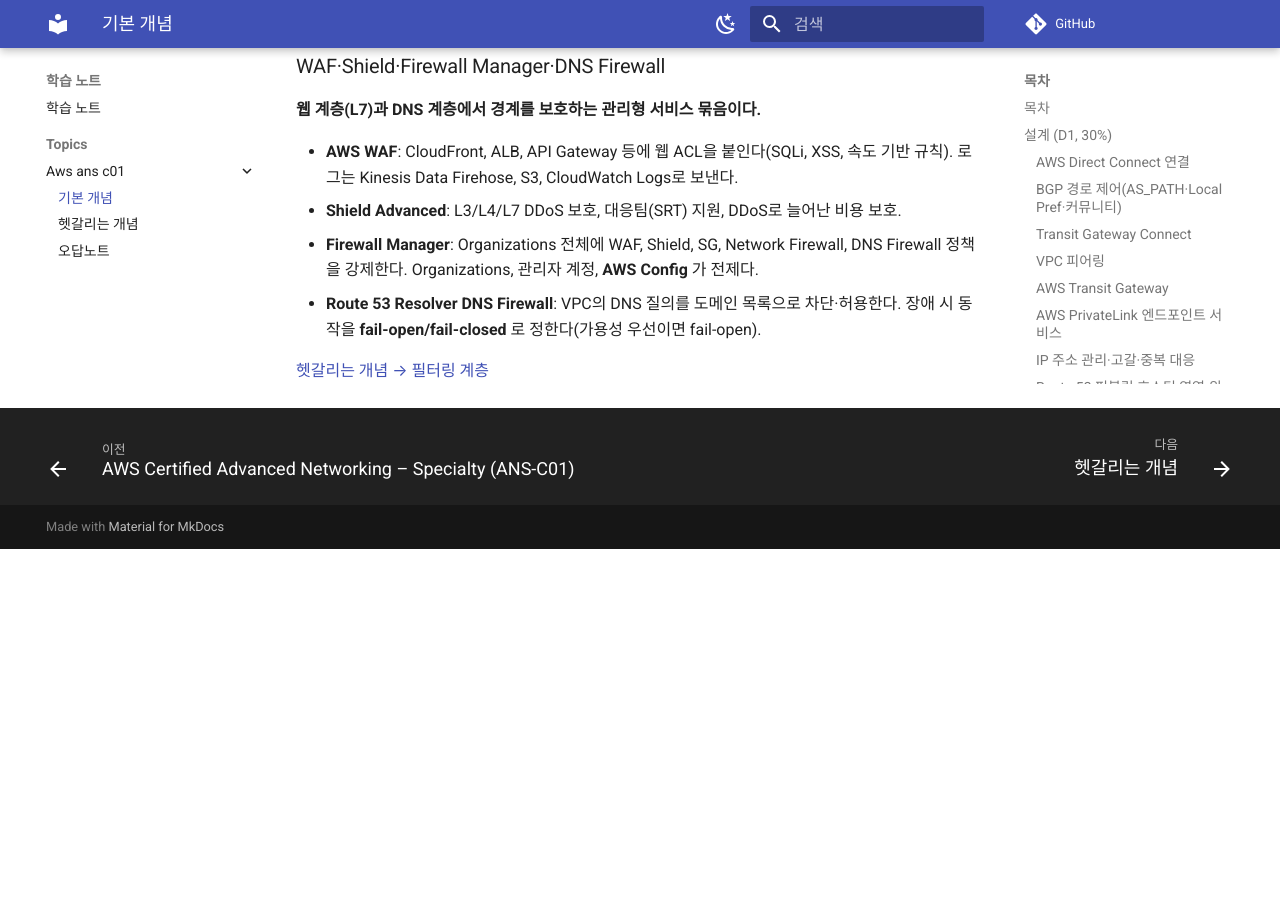
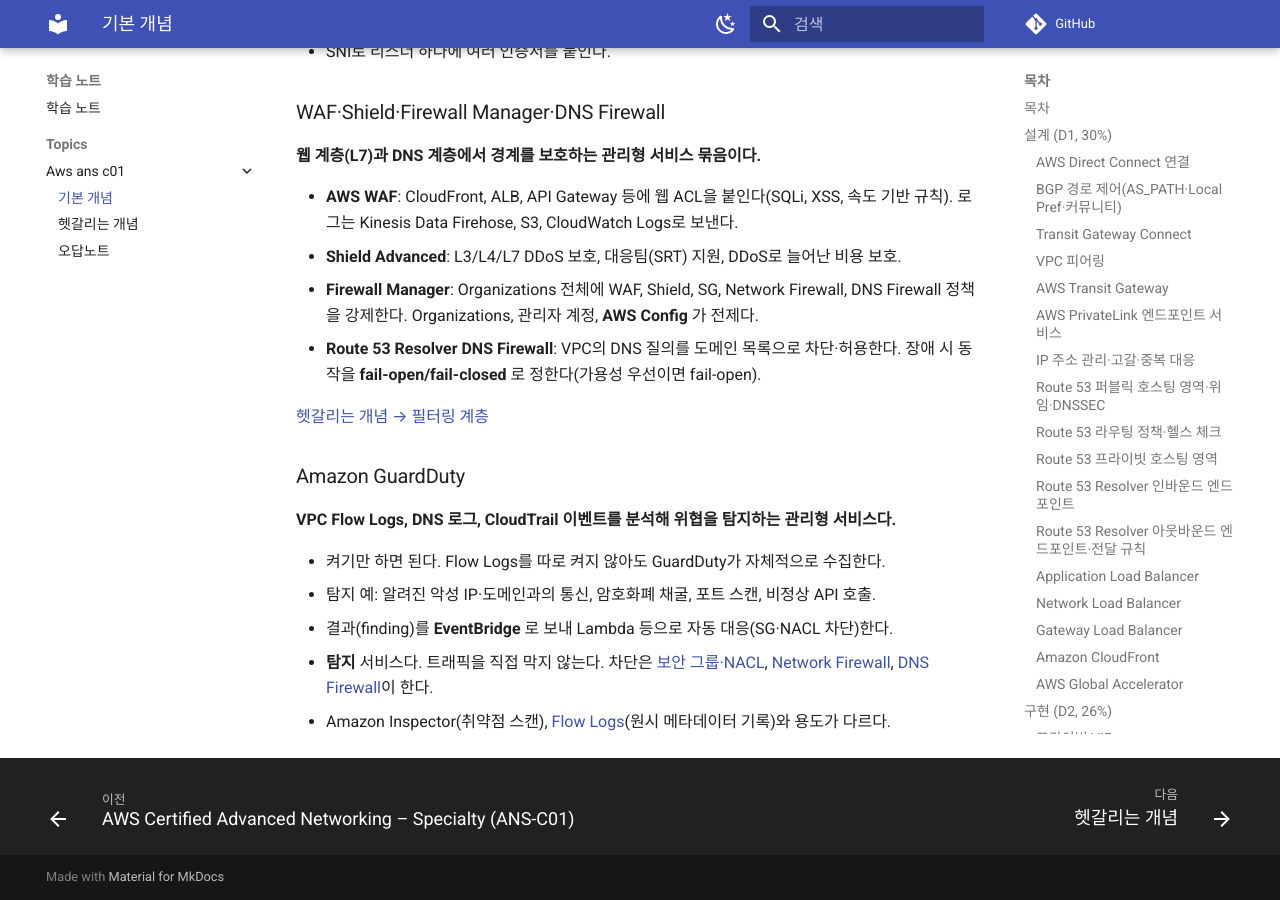
Before and after one commit to jj-nini/docs-new2, an MkDocs documentation site: the page built from docs/topics/aws-ans-c01/concepts.md, in a window 1280 px wide and 900 px high, scrolled down 18965 px. Built offline with MkDocs 1.6.1 and Material for MkDocs 9.7.7, drawn with Linux system fonts in a browser that asks for light colours; comment, search, counter and statistics services are not loaded; before the commit the page ends 19514 px from its top, so only the background shows below that; some of the changed text lies outside the part shown.

Commit message:
notes(3-2): guardduty 개념 추가(q022 재태깅) — next: confusions.md 검증
Co-Authored-By: Claude Opus 5.5 <noreply@anthropic.com>

```diff
--- a/docs/topics/aws-ans-c01/concepts.md
+++ b/docs/topics/aws-ans-c01/concepts.md
@@ -49,6 +49,7 @@ AWS Certified Advanced Networking – Specialty(ANS-C01)의 핵심 개념 40개
 | 보안(D4) | [DX 위 IPsec VPN](#vpn-over-dx) | ★★ |
 | 보안(D4) | [로드 밸런서 TLS·인증서](#elb-tls) | ★★ |
 | 보안(D4) | [WAF·Shield·Firewall Manager·DNS Firewall](#perimeter-protection) | ★ |
+| 보안(D4) | [Amazon GuardDuty](#guardduty) | ★★ |
 
 ---
 
@@ -577,3 +578,13 @@ SaaS나 공유 서비스를 다른 VPC·계정에 내보낼 때, 특히 **CIDR
 - **Route 53 Resolver DNS Firewall**: VPC의 DNS 질의를 도메인 목록으로 차단·허용한다. 장애 시 동작을 **fail-open/fail-closed** 로 정한다(가용성 우선이면 fail-open).
 
 [헷갈리는 개념 → 필터링 계층](confusions.md#filtering-layer)
+
+### Amazon GuardDuty {#guardduty}
+
+**VPC Flow Logs, DNS 로그, CloudTrail 이벤트를 분석해 위협을 탐지하는 관리형 서비스다.**
+
+- 켜기만 하면 된다. Flow Logs를 따로 켜지 않아도 GuardDuty가 자체적으로 수집한다.
+- 탐지 예: 알려진 악성 IP·도메인과의 통신, 암호화폐 채굴, 포트 스캔, 비정상 API 호출.
+- 결과(finding)를 **EventBridge** 로 보내 Lambda 등으로 자동 대응(SG·NACL 차단)한다.
+- **탐지** 서비스다. 트래픽을 직접 막지 않는다. 차단은 [보안 그룹·NACL](#security-group-nacl), [Network Firewall](#network-firewall), [DNS Firewall](#perimeter-protection)이 한다.
+- Amazon Inspector(취약점 스캔), [Flow Logs](#vpc-flow-logs)(원시 메타데이터 기록)와 용도가 다르다.
```
Also changed, not shown: progress.json (+13 -1 lines).
